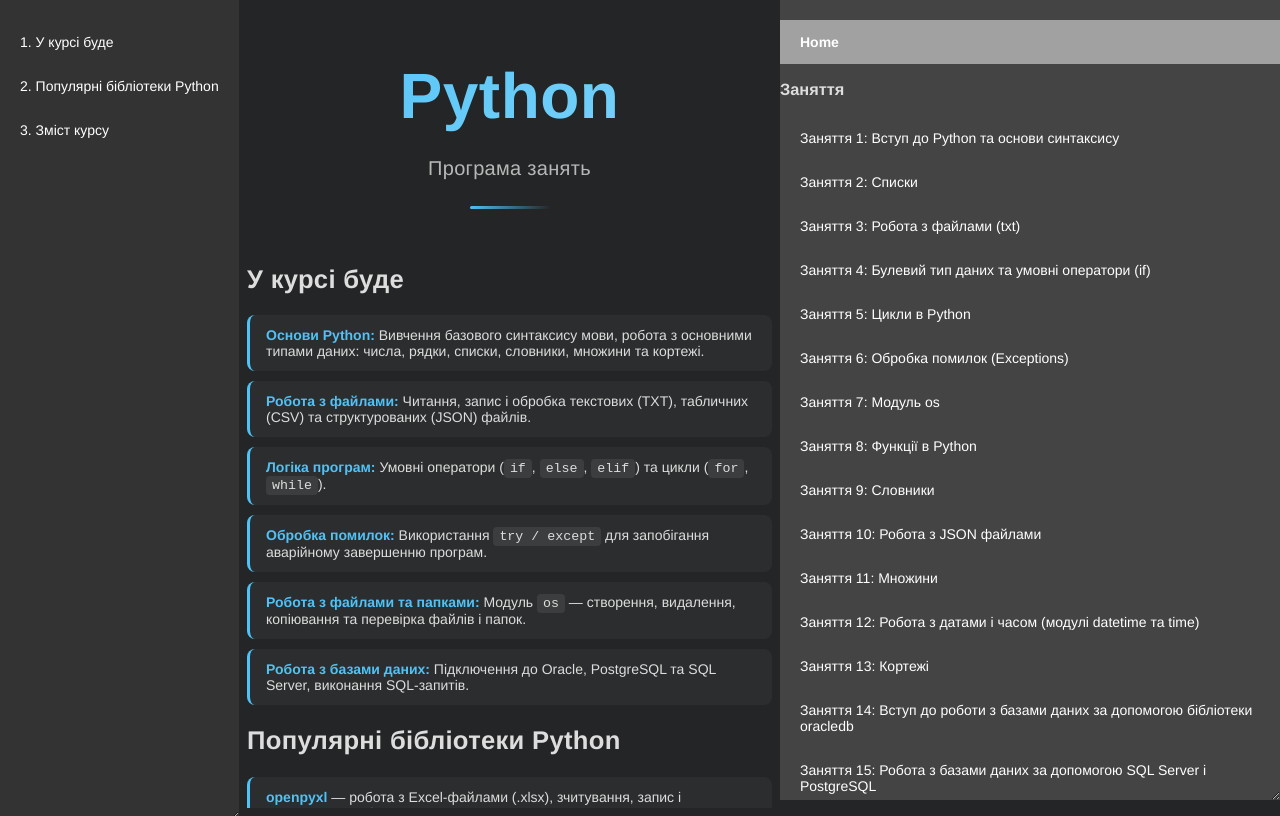
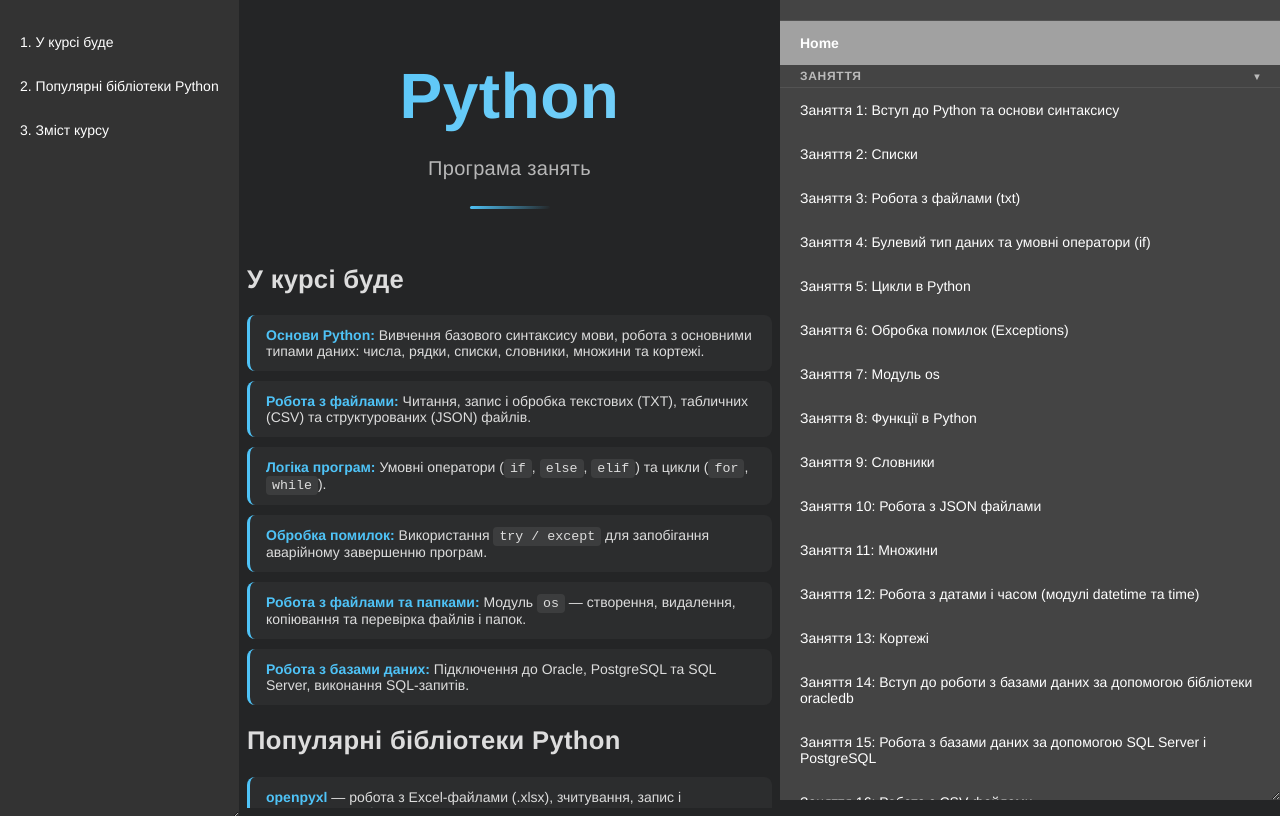
Before and after one commit to dKovsky/python-courses, a plain HTML site: page index.html in a window 1280 px wide. Drawn offline with Linux system fonts and the light colour scheme; a script that the page names is missing; files whose address does not match are found by name.

Commit message:
fix collapse navbar groups

```diff
--- a/assets/css/mystyle.css
+++ b/assets/css/mystyle.css
@@ -131,6 +131,57 @@
 nav.global a.active {
     background: #a1a1a1;
     font-weight: 600;
+}
+
+/* Grouped sections inside the global navbar (Заняття, Вправи, Завдання, Тести) */
+nav.global .nav-group-title {
+    margin: 18px 0 4px 0;
+    padding: 0 20px;
+    font-size: 12px;
+    font-weight: 700;
+    text-transform: uppercase;
+    letter-spacing: 0.06em;
+    color: #bbbbbb;
+    /* muted so it reads as a label, not a link */
+    cursor: pointer;
+    user-select: none;
+    display: flex;
+    align-items: center;
+    justify-content: space-between;
+}
+
+nav.global .nav-group-title:hover {
+    color: #ffffff;
+}
+
+nav.global .nav-group-title::after {
+    content: "▾";
+    font-size: 10px;
+    margin-left: 8px;
+    transition: transform 0.15s ease;
+}
+
+nav.global .nav-group-title.collapsed::after {
+    transform: rotate(-90deg);
+}
+
+nav.global .nav-group-title:first-of-type {
+    margin-top: 4px;
+}
+
+nav.global .nav-group {
+    display: flex;
+    flex-direction: column;
+    border-top: 1px solid rgba(255, 255, 255, 0.08);
+    overflow: hidden;
+}
+
+nav.global .nav-group.collapsed {
+    display: none;
+}
+
+nav.global .nav-group:first-child {
+    border-top: none;
 }
 
 .container {
```
